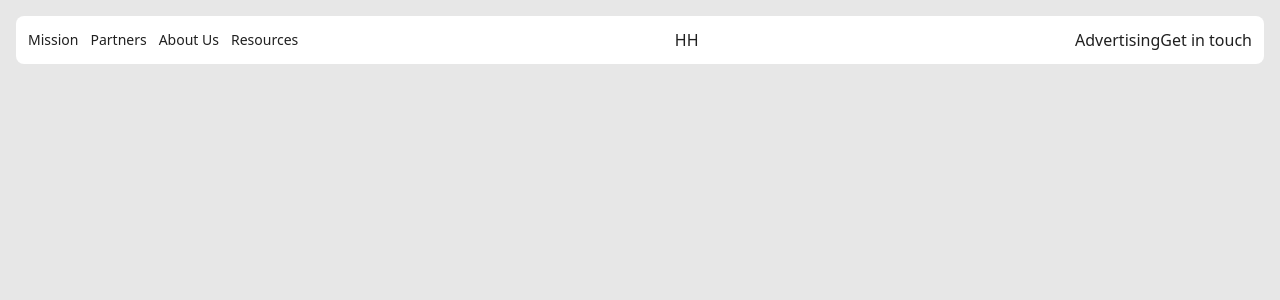
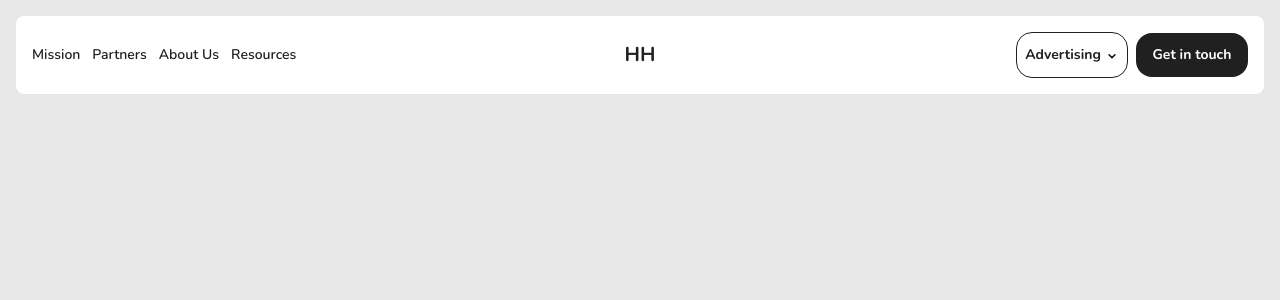
Before and after one commit to Beginnerds/showcase-advertising-agency, a React (Vite) app: page / in a window 1280 px wide. Shown: the top 300 px of the page. Built offline with nearby package versions, Linux system fonts and the light colour scheme.

Commit message:
completed navbar

```diff
--- a/src/App.jsx
+++ b/src/App.jsx
@@ -4,7 +4,7 @@ function App() {
 
 
   return (
-    <section className="bg-bg min-h-screen w-screen p-2 lg:p-4">
+    <section className="bg-bg min-h-screen w-screen p-2 lg:p-4 font-primary">
       <Navbar/>
     </section>
   )
--- a/src/components/Navbar.jsx
+++ b/src/components/Navbar.jsx
@@ -1,20 +1,94 @@
-import React from 'react'
+import React from "react";
 
 export default function Navbar() {
   return (
-    <nav className='w-full rounded-lg bg-primary text-accent p-3 flex justify-between items-center'>
-      <ul className='flex justify-start gap-3 text-sm font-medium'>
-        <li><a href="#">Mission</a></li>
-        <li><a href="#">Partners</a></li>
-        <li><a href="#">About Us</a></li>
-        <li><a href="#">Resources</a></li>
-
+    <nav className="w-full rounded-lg bg-primary text-accent p-4 flex justify-between lg:justify-start items-center">
+      <ul className="hidden lg:flex justify-start gap-3 text-sm font-semibold lg:basis-[30%]">
+        <li>
+          <a className="transition-all hover:text-accent/70" href="#">
+            Mission
+          </a>
+        </li>
+        <li>
+          <a className="transition-all hover:text-accent/70" href="#">
+            Partners
+          </a>
+        </li>
+        <li>
+          <a className="transition-all hover:text-accent/70" href="#">
+            About Us
+          </a>
+        </li>
+        <li>
+          <a className="transition-all hover:text-accent/70" href="#">
+            Resources
+          </a>
+        </li>
       </ul>
-      <h2>HH</h2>
-      <div>
-        <a href="#">Advertising</a>
-        <a href="#">Get in touch</a>
+      <h2 className="text-center lg:basis-[40%] font-bold text-xl">HH</h2>
+      <div className="lg:basis-[30%] flex justify-end items-center gap-2 font-bold">
+        <div className="relative rounded-2xl hover:border-b-0 hover:rounded-bl-none hover:rounded-br-none text-center w-28  py-3 border border-accent text-sm group">
+          <a href="#" className="">
+            Advertising{" "}
+            <svg
+              viewBox="0 0 24 24"
+              fill="none"
+              xmlns="http://www.w3.org/2000/svg"
+              stroke="#202020"
+              className="inline size-[14px] transition-all group-hover:rotate-180"
+            >
+              <g id="SVGRepo_bgCarrier" strokeWidth="0"></g>
+              <g
+                id="SVGRepo_tracerCarrier"
+                strokeLinecap="round"
+                strokeLinejoin="round"
+              ></g>
+              <g id="SVGRepo_iconCarrier">
+                {" "}
+                <path
+                  d="M7 10L12 15L17 10"
+                  stroke="#000000"
+                  strokeWidth="2.5"
+                  strokeLinecap="round"
+                  strokeLinejoin="round"
+                ></path>{" "}
+              </g>
+            </svg>
+          </a>
+          <div className="absolute top-[80%] left-[-1px] bg-primary w-[102%] py-3 text-center border-accent border border-t-0 rounded-bl-2xl rounded-br-2xl pointer-events-none origin-top scale-y-0 group-hover:pointer-events-auto group-hover:scale-y-100 transition-all">
+            <a
+              className="block py-3 hover:bg-accent hover:text-primary transition-all"
+              href="#"
+            >
+              Marketing
+            </a>
+            <a
+              className="block py-3 hover:bg-accent hover:text-primary transition-all"
+              href="#"
+            >
+              Analytics
+            </a>
+            <a
+              className="block py-3 hover:bg-accent hover:text-primary transition-all"
+              href="#"
+            >
+              Support
+            </a>
+            <a
+              className="block py-3 hover:bg-accent hover:text-primary transition-all"
+              href="#"
+            >
+              Careers
+            </a>
+          </div>
+        </div>
+        <a
+          href="#"
+          className="rounded-2xl text-center w-28 py-3 bg-accent text-primary text-sm"
+        >
+          Get in touch
+        </a>
       </div>
     </nav>
-  )
+  );
 }
```
